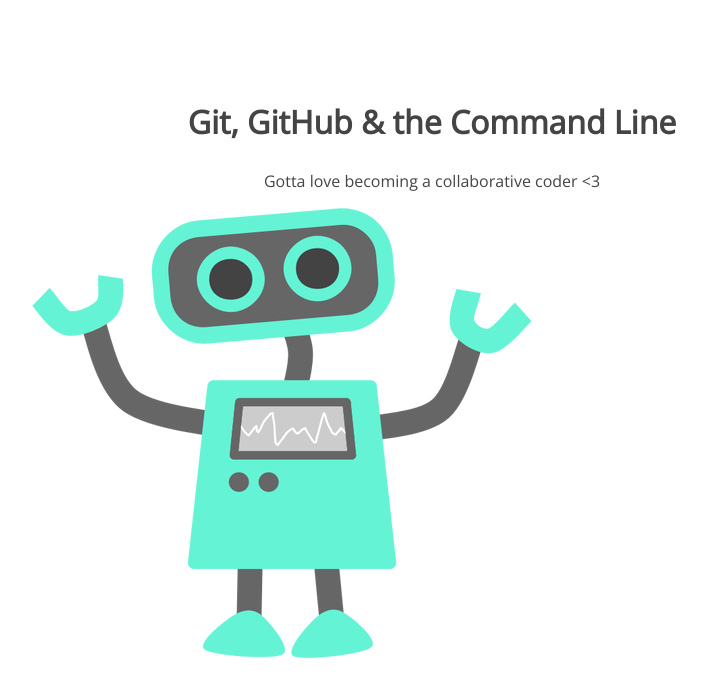
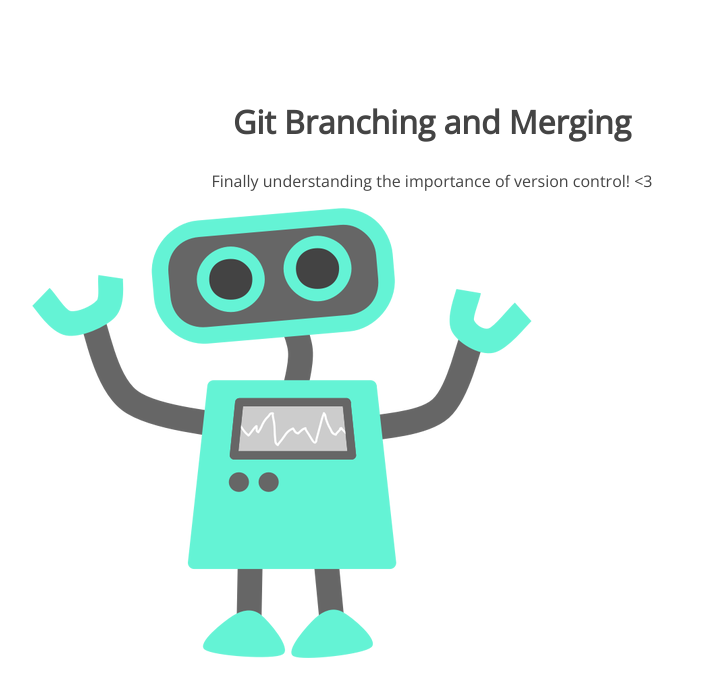
Before and after one commit to marykasp/105-project, a plain HTML site: page index.html in a window 1280 px wide. Shown: the whole page, without its empty margins (208-915 px from the left). Drawn offline with nearby package versions, Linux system fonts and the light colour scheme.

Commit message:
changed the header and paragraph

```diff
--- a/index.html
+++ b/index.html
@@ -8,8 +8,8 @@
 </head>
 <body>
 	<section>
-		<h1>Git, GitHub & the Command Line</h1>
-		<p>Gotta love becoming a collaborative coder <3</p>
+		<h1>Git Branching and Merging</h1>
+		<p>Finally understanding the importance of version control! <3</p>
 		<img src="img/happy-blue-robot.png">
 	</section>
 </body>
```
